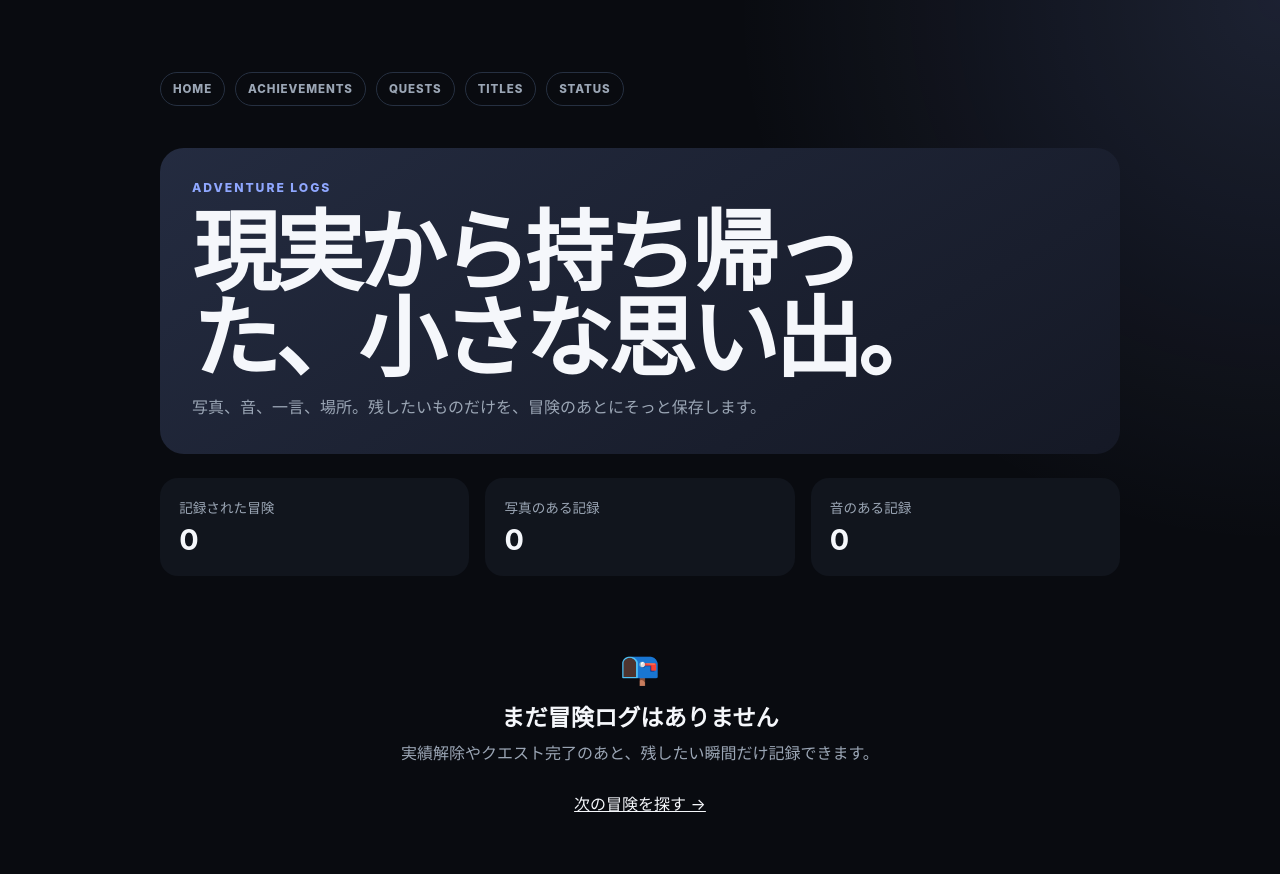
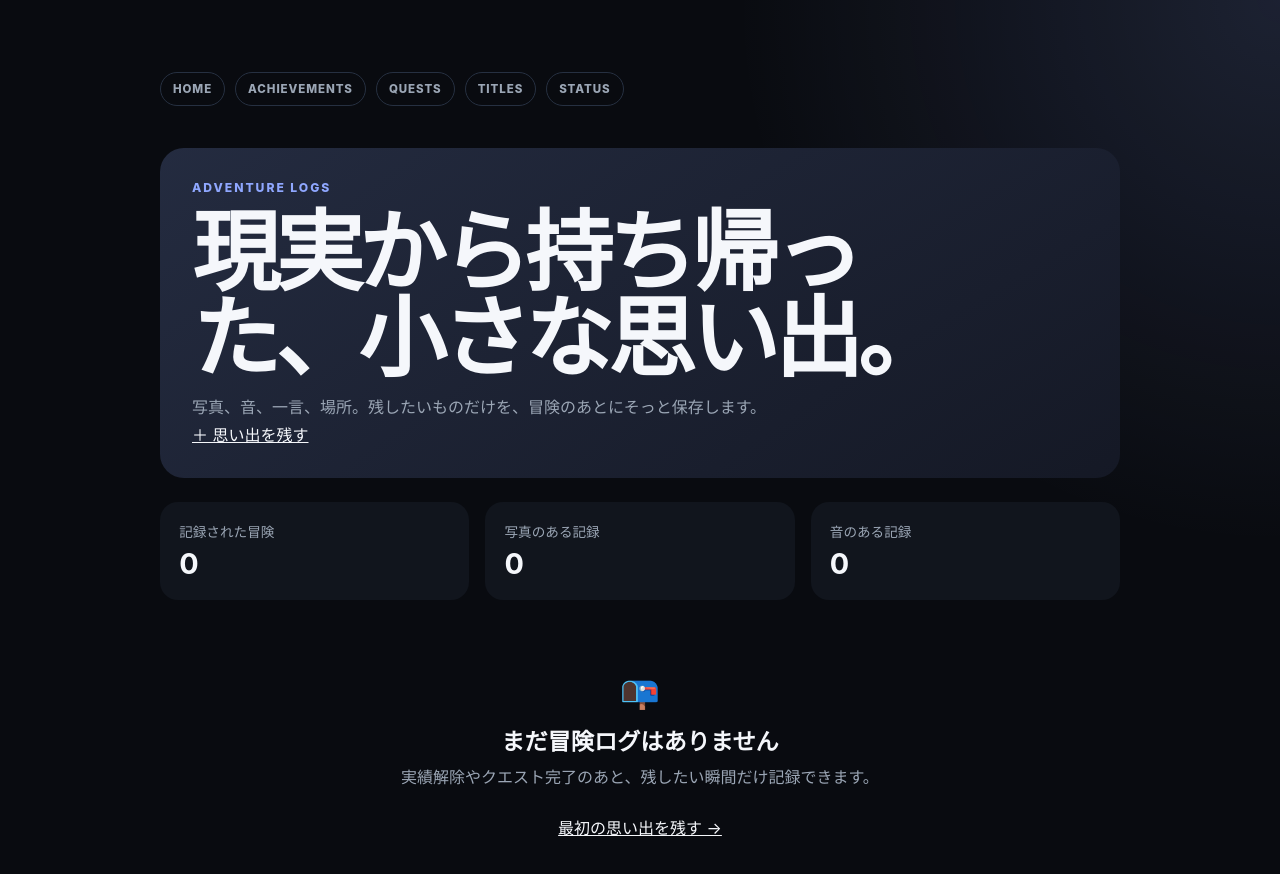
Before and after one commit to takakei510/LIFE-OS, a Next.js app in the folder apps/web/: page /adventure-logs in a window 1280 px wide. Shown: the top 874 px of the page. Built offline with nearby package versions, Linux system fonts and the light colour scheme.

Commit message:
feat: link Adventure Log creation from list

```diff
--- a/apps/web/app/adventure-logs/page.tsx
+++ b/apps/web/app/adventure-logs/page.tsx
@@ -37,11 +37,14 @@ export default async function AdventureLogsPage() {
       </nav>
 
       <section className="adventureLogsHero">
-        <p className="eyebrow">ADVENTURE LOGS</p>
-        <h1>現実から持ち帰った、小さな思い出。</h1>
-        <p>
-          写真、音、一言、場所。残したいものだけを、冒険のあとにそっと保存します。
-        </p>
+        <div>
+          <p className="eyebrow">ADVENTURE LOGS</p>
+          <h1>現実から持ち帰った、小さな思い出。</h1>
+          <p>
+            写真、音、一言、場所。残したいものだけを、冒険のあとにそっと保存します。
+          </p>
+        </div>
+        <Link className="adventureLogsCreate" href="/adventure-logs/new">＋ 思い出を残す</Link>
       </section>
 
       <section className="adventureLogsSummary" aria-label="Adventure Logs summary">
@@ -98,7 +101,7 @@ export default async function AdventureLogsPage() {
           <span aria-hidden="true">📭</span>
           <h2>まだ冒険ログはありません</h2>
           <p>実績解除やクエスト完了のあと、残したい瞬間だけ記録できます。</p>
-          <Link href="/achievements">次の冒険を探す →</Link>
+          <Link href="/adventure-logs/new">最初の思い出を残す →</Link>
         </section>
       )}
     </main>
```
